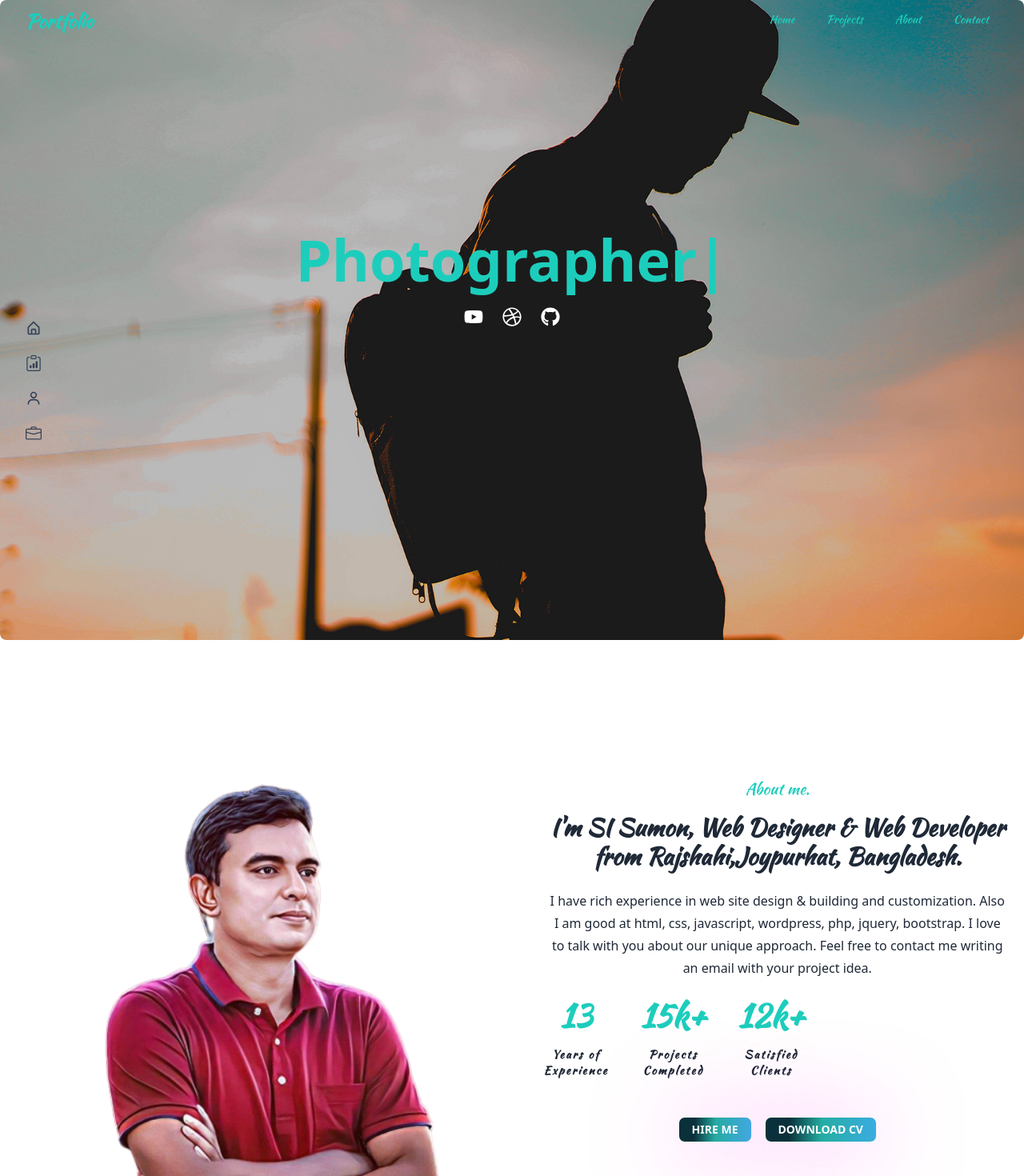
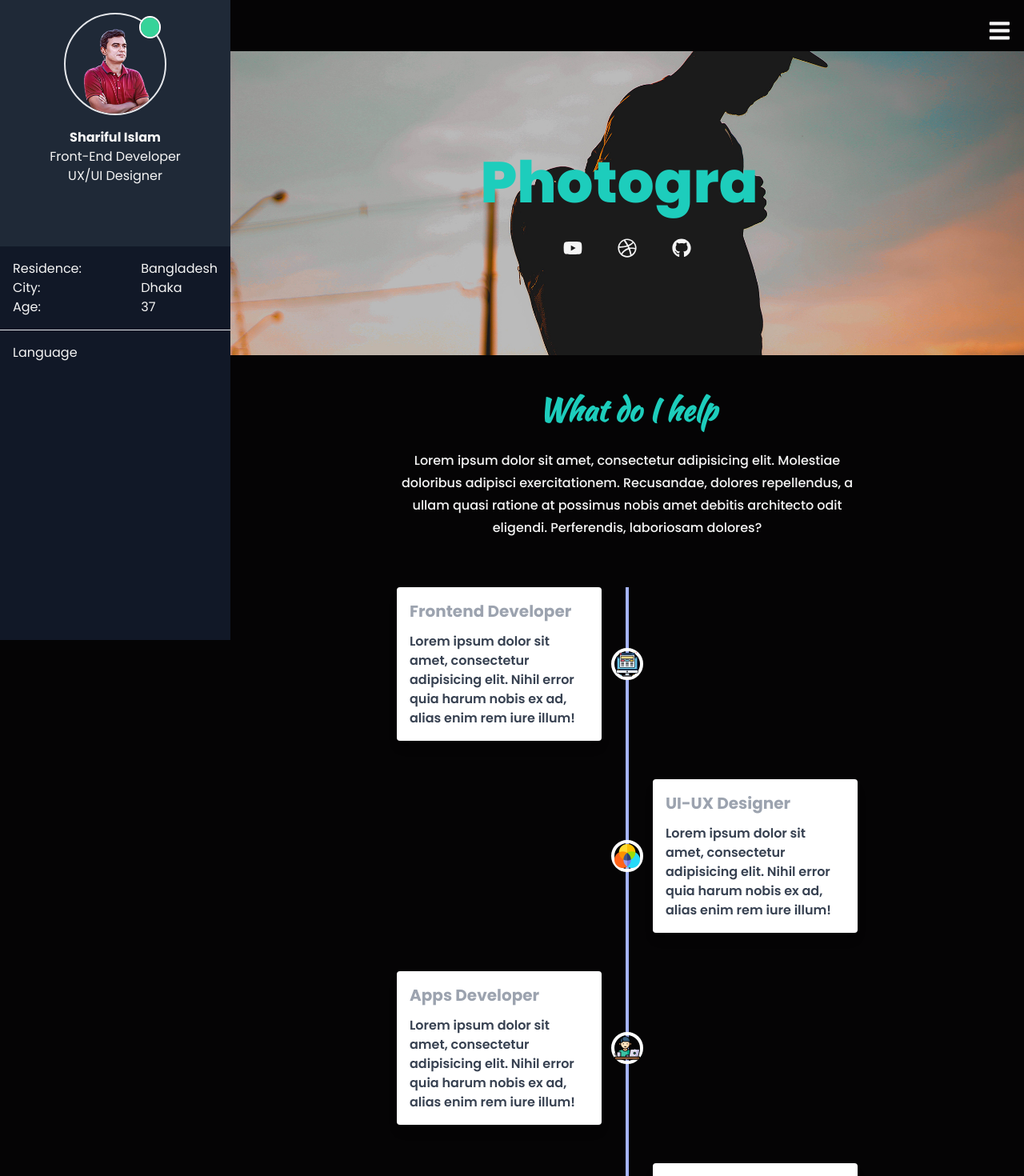
Before and after one commit to sumon2807/my-portfolio, a React (Vite) app: page / in a window 1280 px wide. Shown: the top 1470 px of the page at 80% size. Built offline with nearby package versions, Linux system fonts and the light colour scheme.

Commit message:
portfolio modefied

```diff
--- a/src/Layout/Main.jsx
+++ b/src/Layout/Main.jsx
@@ -4,9 +4,7 @@ import Navbar from "../Pages/Sheard/Navbar";
 const Main = () => {
     return (
         <div>
-            <Navbar></Navbar>
             <Outlet></Outlet>
-            <Footer></Footer>
         </div>
     );
 };
--- a/src/Pages/Home/About/About.jsx
+++ b/src/Pages/Home/About/About.jsx
@@ -19,15 +19,15 @@ const About = () => {
         aTag.remove();
     }
     return (
-        <section ref={ref}>
-            <div className='flex flex-col gap-y-10 lg:flex-row lg:items-center lg:gap-x-10 lg:gap-y-0 h-screen max-w-screen-xl lg:px-4'>
-                <div data-aos="fade-right" className=' hidden lg:block md:block'>
-                    <img className='h-[640px]' src={Image} alt="" />
+        <section ref={ref} className='my-20'>
+            <div className='flex flex-col lg:flex-row lg:gap-x-10 lg:gap-y-10 h-screen lg:px-4'>
+                <div data-aos="fade-right" className=' hidden lg:block md:block w-1/2'>
+                    <img className='lg:h-[640px] lg:w-full' src={Image} alt="" />
                 </div>
-                <div className='flex-1 text-center'data-aos="fade-left">
+                <div className='flex-col w-1/2 mx-auto'data-aos="fade-left">
                     <h2 className='text-accent text-xl mb-4' style={{ fontFamily: 'Kaushan Script' }}>About me.</h2>
                     <h3 className='mb-6 text-3xl font-bold' style={{ fontFamily: 'Kaushan Script' }}>I'm SI Sumon, Web Designer & Web Developer from Rajshahi,Joypurhat, Bangladesh. </h3>
-                    <p className='lg:max-w-xl lg:mx-auto font-medium text-base leading-7'>I have rich experience in web site design & building and customization. Also I am good at html, css, javascript, wordpress, php, jquery, bootstrap. I love to talk with you about our unique approach. Feel free to contact me writing an email with your project idea.</p>
+                    <p className='font-medium text-base leading-7'>I have rich experience in web site design & building and customization. Also I am good at html, css, javascript, wordpress, php, jquery, bootstrap. I love to talk with you about our unique approach. Feel free to contact me writing an email with your project idea.</p>
                     <div className='flex gap-x-6 lg:gap-x-10 mb-12 mt-4' style={{ fontFamily: 'Kaushan Script' }}>
                         <div>
                             <div className='text-[40px] mb-2 text-accent font-bold'>
@@ -60,8 +60,8 @@ const About = () => {
                         </div>
                     </div>
                     <div>
-                    <button className='btn text-white btn-sm border border-solid rounded-lg py-2 px-4 mr-4'>Hire Me</button>
-                    <button onClick={()=>{downloadFileAtURL(PDF_FILE_URL)}} className='btn text-white btn-sm border border-solid rounded-lg py-2 px-4'>Download CV</button>
+                    <button className='btn btn-sm border border-solid rounded-lg py-2 px-4 mr-4'>Hire Me</button>
+                    <button onClick={()=>{downloadFileAtURL(PDF_FILE_URL)}} className='btn btn-sm border border-solid rounded-lg py-2 px-4'>Download CV</button>
                     </div>
                 </div>
             </div>
--- a/src/Pages/Home/Banner/Banner.jsx
+++ b/src/Pages/Home/Banner/Banner.jsx
@@ -1,14 +1,15 @@
 import React from 'react';
 import Image from '../../../assets/images/banner/banner.jpg';
 import { TypeAnimation } from 'react-type-animation';
-import {FaGithub, FaYoutube, FaDribbble} from 'react-icons/fa';
+import { FaGithub, FaYoutube, FaDribbble } from 'react-icons/fa';
 // import { motion } from 'framer-motion';
 
 
 const Banner = () => {
   return (
-    <div className='h-screen bg-cover bg-center rounded-lg' style={{ backgroundImage: `url(${Image})` }}>
-      <div className='text-center pt-40 lg:pt-72'>
+    <div className='lg:h-[380px] h-[170px] bg-cover bg-center w-full lg:mt-16 mt-10' style={{ backgroundImage: `url(${Image})` }}>
+
+      <div className='text-center lg:mt-32 mt-10'>
         <div className='text-3xl font-bold  lg:text-7xl lg:font-extrabold' data-aos="fade-down">
           <TypeAnimation sequence={[
             'Developer',
@@ -20,14 +21,14 @@ const Banner = () => {
             'Freelancer',
             2000,
           ]}
-          speed={50}
-          className='text-accent'
-          wrapper='span'
-          repeat={Infinity}
+            speed={50}
+            className='text-accent'
+            wrapper='span'
+            repeat={Infinity}
           />
         </div>
       </div>
-      <div className='flex text-white text-2xl mx-auto max-w-max pt-4 lg:pt-6 gap-x-6' data-aos="fade-up">
+      <div className='flex text-white text-2xl mx-auto max-w-max pt-0 lg:pt-6 lg:gap-x-6' data-aos="fade-up">
         <a href="#">
           <FaYoutube />
         </a>
--- a/src/Pages/Home/Home/Home.jsx
+++ b/src/Pages/Home/Home/Home.jsx
@@ -1,18 +1,57 @@
-import React from 'react';
+import React, { useState } from 'react';
+import { FaBars, FaEllipsisV, FaRegWindowClose } from 'react-icons/fa';
 import Banner from '../Banner/Banner';
-import About from '../About/About';
 import Services from '../Services/Services';
 import Portfolio from '../Portfolio/Portfolio';
-import Contact from '../Contact/Contact';
+import Footer from '../../Sheard/Footer';
+import Navbar from '../../Sheard/Navbar';
 
 const Home = () => {
     return (
-        <div>
-            <Banner></Banner>
-            <About></About>
-            <Services></Services>
-            <Portfolio></Portfolio>
-            <Contact></Contact>
+        <div className="drawer lg:drawer-open">
+            <input id="my-drawer-2" type="checkbox" className="drawer-toggle" />
+            <div className="drawer-content flex flex-col items-center justify-center">
+                {/* Page content here */}
+                <label htmlFor="my-drawer-2" className=" absolute top-0 left-0 btn btn-ghost drawer-button lg:hidden"><FaEllipsisV /></label>
+                <Navbar></Navbar>
+                <Banner></Banner>
+                <Services></Services>
+                <Portfolio></Portfolio>
+                <Footer></Footer>
+            </div>
+            <div className="drawer-side">
+                <label htmlFor="my-drawer-2" aria-label="close sidebar" className="drawer-overlay"></label>
+                <div className="lg:w-72 w-80  bg-gray-900 min-h-full" >
+                    <div className="avatar online flex flex-col justify-center items-center bg-gray-800 lg:pt-4 pt-4">
+                        <div className="w-32 rounded-full border-2 ">
+                            <img src="../../../public/assets/images/about/pro-removebg-preview.png" />
+                        </div>
+                        <div className='text-center pt-4'>
+                            <h1 className='font-bold'>Shariful Islam</h1>
+                            <span>Front-End Developer</span>
+                            <p>UX/UI Designer</p>
+                        </div>
+                        <label htmlFor="my-drawer-2" className="btn btn-ghost drawer-button lg:hidden absolute top-0 right-0"><FaEllipsisV /></label>
+
+                    </div>
+                    <div className='flex justify-between items-center border-b p-4'>
+                        <div className='flex flex-col  '>
+                            <span>Residence:</span>
+                            <span>City:</span>
+                            <span>Age:</span>
+                        </div>
+                        <div className='flex flex-col  '>
+                            <h1>Bangladesh</h1>
+                            <span>Dhaka</span>
+                            <p>37</p>
+                        </div>
+                    </div>
+                    <div className='p-4'>
+                        <h2>Language</h2>
+                    </div>
+                </div>
+
+            </div>
         </div>
     );
 };
--- a/src/Pages/Home/Portfolio/Portfolio.jsx
+++ b/src/Pages/Home/Portfolio/Portfolio.jsx
@@ -58,12 +58,12 @@ const Portfolio = () => {
                             data-aos="fade-zoom-in"
                             data-aos-delay="50"
                             data-aos-duration="1000"
-                            className='group max-w-full sm:w-[48.5%] md:w-[31.8%] lg:w-[32.2%] relative z-[1]'>
+                            className='group max-w-full sm:w-[48.5%] md:w-[31.8%] lg:w-[32.2%] relative '>
                             <figure>
                                 <img className=' rounded-lg' src={portfolio.imgUrl} alt="" />
                             </figure>
 
-                            <div className='w-full h-full bg-accent bg-opacity-50 absolute top-0 left-0 z-[5] hidden group-hover:block'>
+                            <div className='w-full h-full bg-accent bg-opacity-50 absolute top-0 left-0 hidden group-hover:block'>
                                 <div className='w-full h-full flex justify-center items-center'>
                                     <button onClick={()=>showModalHandeler(portfolio.id)} className='text-white bg-slate-800 hover:bg-accent py-2 px-4 rounded-lg font-medium ease-in duration-200'>See Details</button>
                                 </div>
--- a/src/Pages/Sheard/Footer.jsx
+++ b/src/Pages/Sheard/Footer.jsx
@@ -2,8 +2,8 @@ import React from 'react';
 
 const Footer = () => {
     return (
-        <footer className='mt-8'>
-            <div className="sm:footer lg:footer-center md:footer-center xl:footer-center p-10 bg-neutral text-neutral-content rounded-lg">
+        <footer className='mt-8 w-full'>
+            <div className="sm:footer lg:footer-center md:footer-center xl:footer-center p-10 bg-neutral text-neutral-content ">
                 <div className='footer-center'>
                     <span className="footer-title" style={{ fontFamily: 'Kaushan Script' }}>Social</span>
                     <div className="flex justify-center items-center gap-4">
--- a/src/Pages/Sheard/Navbar.jsx
+++ b/src/Pages/Sheard/Navbar.jsx
@@ -1,187 +1,65 @@
 import React, { useState } from 'react';
-import {BiHomeAlt, BiUser} from 'react-icons/bi';
-import {BsClipboardData, BsBriefcase, BsChatSquare} from 'react-icons/bs';
-import { Link } from 'react-scroll';
+import { FaCodiepie, FaRegWindowClose, FaBars } from 'react-icons/fa';
 
 const Navbar = () => {
-    const [isOpen, setIsOpen] = useState(false);
+    const [open, setOpen] = useState(false);
 
-    const toggleNavbar = () => {
-        setIsOpen(!isOpen);
-    };
+    const Links = [
+        { name: "Home", link: "/" },
+        { name: "About", link: "/" },
+        { name: "Service", link: "/" },
+        { name: "Blogs", link: "/" },
+        { name: "Contact", link: "/" },
+    ]
+    return (
+        <div className="drawer drawer-end z-10">
+            <input id="my-drawer-4" type="checkbox" className="drawer-toggle" />
+            <div className="drawer-content">
+                {/* Page content here */}
 
-    return (
-        <>
-        <nav className="fixed top-0 w-full overflow-hidden z-50 max-w-screen-xl" style={{ fontFamily: 'Kaushan Script', fontSize: '2rem' }}>
-            <div className="max-w-7xl mx-auto px-4 sm:px-6 lg:px-8">
-                <div className="flex items-center justify-between">
-                    <div className="flex items-center">
-                        <div className="flex-shrink-0">
-                            <a href="/" className="text-accent font-bold text-2xl" >
-                                Portfolio
-                            </a>
-                        </div>
-                    </div>
-                    <div className="hidden md:block">
-                        <div className="ml-10 flex items-baseline space-x-4">
-                            <a
-                                href="/"
-                                className="text-accent hover:bg-gray-700 hover:text-white px-3 py-2 rounded-md text-sm font-medium"
-                            >
-                                Home
-                            </a>
-                            <a
-                                href="/projects"
-                                className="text-accent hover:bg-gray-700 hover:text-white px-3 py-2 rounded-md text-sm font-medium"
-                            >
-                                Projects
-                            </a>
-                            <a
-                                href="/about"
-                                className="text-accent hover:bg-gray-700 hover:text-white px-3 py-2 rounded-md text-sm font-medium"
-                            >
-                                About
-                            </a>
-                            <a
-                                href="/contact"
-                                className="text-accent hover:bg-gray-700 hover:text-white px-3 py-2 rounded-md text-sm font-medium"
-                            >
-                                Contact
-                            </a>
-                        </div>
-                    </div>
-                    <div className="-mr-2 flex md:hidden">
-                        <button
-                            onClick={toggleNavbar}
-                            type="button"
-                            className="bg-gray-900 inline-flex transi items-center justify-center p-2 rounded-md text-gray-400 hover:text-white hover:bg-gray-800 focus:outline-none focus:ring-2 focus:ring-offset-2 focus:ring-offset-gray-800 focus:ring-white"
-                            aria-controls="mobile-menu"
-                            aria-expanded="false"
-                        >
-                            <span className="sr-only">Open main menu</span>
-                            {!isOpen ? (
-                                <svg
-                                    className="block h-6 w-6"
-                                    xmlns="http://www.w3.org/2000/svg"
-                                    fill="none"
-                                    viewBox="0 0 24 24"
-                                    stroke="currentColor"
-                                    aria-hidden="true"
-                                >
-                                    <path
-                                        strokeLinecap="round"
-                                        strokeLinejoin="round"
-                                        strokeWidth={2}
-                                        d="M4 6h16M4 12h16M4 18h16"
-                                    />
-                                </svg>
-                            ) : (
-                                <svg
-                                    className="block h-6 w-6"
-                                    xmlns="http://www.w3.org/2000/svg"
-                                    fill="none"
-                                    viewBox="0 0 24 24"
-                                    stroke="currentColor"
-                                    aria-hidden="true"
-                                >
-                                    <path
-                                        strokeLinecap="round"
-                                        strokeLinejoin="round"
-                                        strokeWidth={2}
-                                        d="M6 18L18 6M6 6l12 12"
-                                    />
-                                </svg>
-                            )}
-                        </button>
-                    </div>
-                </div>
+                <label htmlFor="my-drawer-4">
+                    <div onClick={() => setOpen(!open)} id='manu-icon' className={`absolute lg:right-4 right-4 lg:top-6 top-3 `}>
+                        {open === true ?
+                            <FaRegWindowClose />
+                            :
+                            <FaBars />
+                        }
+                    </div></label>
             </div>
-            {/* {isOpen &&  (
-                <div className="md:hidden " id="mobile-menu">
-                    <div className="px-2 pt-2 pb-3 space-y-1 sm:px-3 transition-opacity duration-500">
-                        <a
-                            href="/"
-                            className="text-gray-300 hover:bg-gray-700 hover:text-white block px-3 py-2 rounded-md text-base font-medium"
-                        >
-                            Home
-                        </a>
-                        <a
-                            href="/projects"
-                            className="text-gray-300 hover:bg-gray-700 hover:text-white block px-3 py-2 rounded-md text-base font-medium"
-                        >
-                            Projects
-                        </a>
-                        <a
-                            href="/about"
-                            className="text-gray-300 hover:bg-gray-700 hover:text-white block px-3 py-2 rounded-md text-base font-medium"
-                        >
-                            About
-                        </a>
-                        <a
-                            href="/contact"
-                            className="text-gray-300 hover:bg-gray-700 hover:text-white block px-3 py-2 rounded-md text-base font-medium"
-                        >
-                            Contact
-                        </a>
-                    </div>
-                </div>
-            )}
-        </nav>
-    );
-}; */}
-
-            <div
-                className={`md:hidden transition-opacity duration-500 ${isOpen ? 'opacity-100' : 'opacity-0'
-                    }`}
-                id="mobile-menu"
-            >
-                <div className="px-2 pt-2 pb-3 space-y-1 sm:px-3">
-                    <a
-                        href="/"
-                        className="text-accent hover:bg-gray-700 hover:text-white block px-3 py-2 rounded-md text-base font-medium"
-                    >
-                        Home
-                    </a>
-                    <a
-                        href="/about"
-                        className="text-accent hover:bg-gray-700 hover:text-white block px-3 py-2 rounded-md text-base font-medium"
-                    >
-                        About
-                    </a>
-                    <a
-                        href="/projects"
-                        className="text-accent hover:bg-gray-700 hover:text-white block px-3 py-2 rounded-md text-base font-medium"
-                    >
-                        Projects
-                    </a>
-                    <a
-                        href="/contact"
-                        className="text-accent hover:bg-gray-700 hover:text-white block px-3 py-2 rounded-md text-base font-medium"
-                    >
-                        Contact
-                    </a>
-                </div>
+            <div className="drawer-side">
+                <label htmlFor="my-drawer-4" aria-label="close sidebar" className="drawer-overlay"></label>
+                <ul className="menu lg:pt-16 pt-12 w-52 min-h-full bg-gray-800">
+                    {/* Sidebar content here */}
+                    {
+                        Links.map((link) => (
+                            <li key={link.name} className=''>
+                                <a href={link.link} className='hover duration-500 hover:bg-white'>{link.name}</a>
+                            </li>
+                        ))
+                    }
+                </ul>
             </div>
-        </nav>
-        <nav className='fixed top-1/2 w-full overflow-hidden z-50 max-w-screen-xl'>
-            <div className='grid gap-6 pl-8 text-xl text-white'>
-                <Link to='/' className='cursor-pointer text-slate-700 hover:text-accent'>
-                    <BiHomeAlt/>
-                </Link>
-                <Link to='about' className=' cursor-pointer text-slate-700 hover:text-accent'>
-                    <BsClipboardData/>
-                </Link>
-                <Link to='project' className=' cursor-pointer text-slate-700 hover:text-accent'>
-                    <BiUser/>
-                </Link>
-                <Link to='contact' className=' cursor-pointer text-slate-700 hover:text-accent'>
-                    <BsBriefcase/>
-                </Link>
-            </div>
-        </nav>
-
-        </>
+        </div>
     );
 };
 
 export default Navbar;
+
+{/* <div className='z-[10] bg-red-400 '>
+            <div onClick={() => setOpen(!open)} id='manu-icon' className={`absolute right-10 top-6 cursor-pointer max-w-screen-xl`}>
+                {open === true ?
+                    <FaRegWindowClose />
+                    :
+                    <FaBars />
+                }
+            </div>
+                <ul className={` absolute transition-all duration-500 ease-in text-white ${open ? 'right-10' : '-right-32'}`}>
+                    {
+                        Links.map((link) => (
+                            <li key={link.name} className=''>
+                                <a href={link.link} className='hover duration-500'>{link.name}</a>
+                            </li>
+                        ))
+                    }
+                </ul>
+        </div> */}
--- a/src/index.css
+++ b/src/index.css
@@ -1,24 +1,74 @@
+@import url('https://fonts.googleapis.com/css2?family=EB+Garamond:wght@500;700;800&family=Poppins:wght@100;200;300;400;500;600;700;800;900&display=swap');
+
 @tailwind base;
 @tailwind components;
 @tailwind utilities;
 
-.btn{
-    background: linear-gradient(
-        92.23deg,
-        #0a313b 21.43%,
-        #24ada2 50.63%,
-        #3bace2 100%,
-        #091c5f 117.04%
-    );
-    box-shadow: 0px 4.42184px 107.23px rgba(255, 86, 246, 0.51);
+@media (max-width: 375px) {
+    .avatar.online:before{
+        width: 6% !important;
+        height: 7% !important;
+        right: 35% !important;
+    }
+}
+@media (max-width: 727px) {
+    .avatar.online:before{
+        width: 7% !important;
+        height: 7% !important;
+        right: 33% !important;
+    }
+}
+@media (min-width: 1080px) {
+    .avatar.online:before{
+        height: 8% !important;
+        width: 8% !important;
+        right: 31% !important;
+    }
 }
 
-.btn:hover{
-    background: linear-gradient(
-        92.23deg,
-        #091c5f 21.43%,
-        #3bace2 50.63%,
-        #24ada2 100%,
-        #0a313b 117.04%
-    );
+
+:root{
+    --text-color:#f5f5f5;
+    --hover-color:#12f7ff;
+    --bg-color: #050405;
+    --big-font: 2.5rem;
+    --norma-font: 2rem;
+    --neon-box-shadow: 0 0 .5rem #12f7ff;
+    --h2-font:3rem;
+    --font-neon-text-shadow: 0 0 10px rgba(18,247,255,0.3),
+    0 0 20px rgba(18,247,255,0.3),
+    0 0 30px rgba(18,247,255,0.3),
+    0 0 40px rgba(18,247,255,0.3),
+    0 0 70px rgba(18,247,255,0.3),
+    0 0 80px rgba(18,247,255,0.3),
+    0 0 100px rgba(18,247,255,0.3),
+    0 0 150px rgba(18,247,255,0.3),
 }
+body{
+    font-family:"Poppins", sans-serif;
+    background-color: var(--bg-color);
+    color: var(--text-color);
+}
+
+a{
+color: var(--text-color);
+font-weight: 500;
+padding: 10px 10px;
+}
+a:hover{
+    color: var(--hover-color);
+    text-shadow: 0 0 10px rgba(18,247,255,0.6),
+    0 0 20px rgba(18,247,255,0.6),
+    0 0 30px rgba(18,247,255,0.6),
+    0 0 40px rgba(18,247,255,0.6),
+    0 0 70px rgba(18,247,255,0.6),
+    0 0 80px rgba(18,247,255,0.6),
+    0 0 100px rgba(18,247,255,0.6),
+    0 0 150px rgba(18,247,255,0.6),
+}
+#manu-icon{
+    font-size: 1.8rem;
+    z-index: 10001;
+    cursor: pointer;
+    border-radius: 3px;
+}
```
